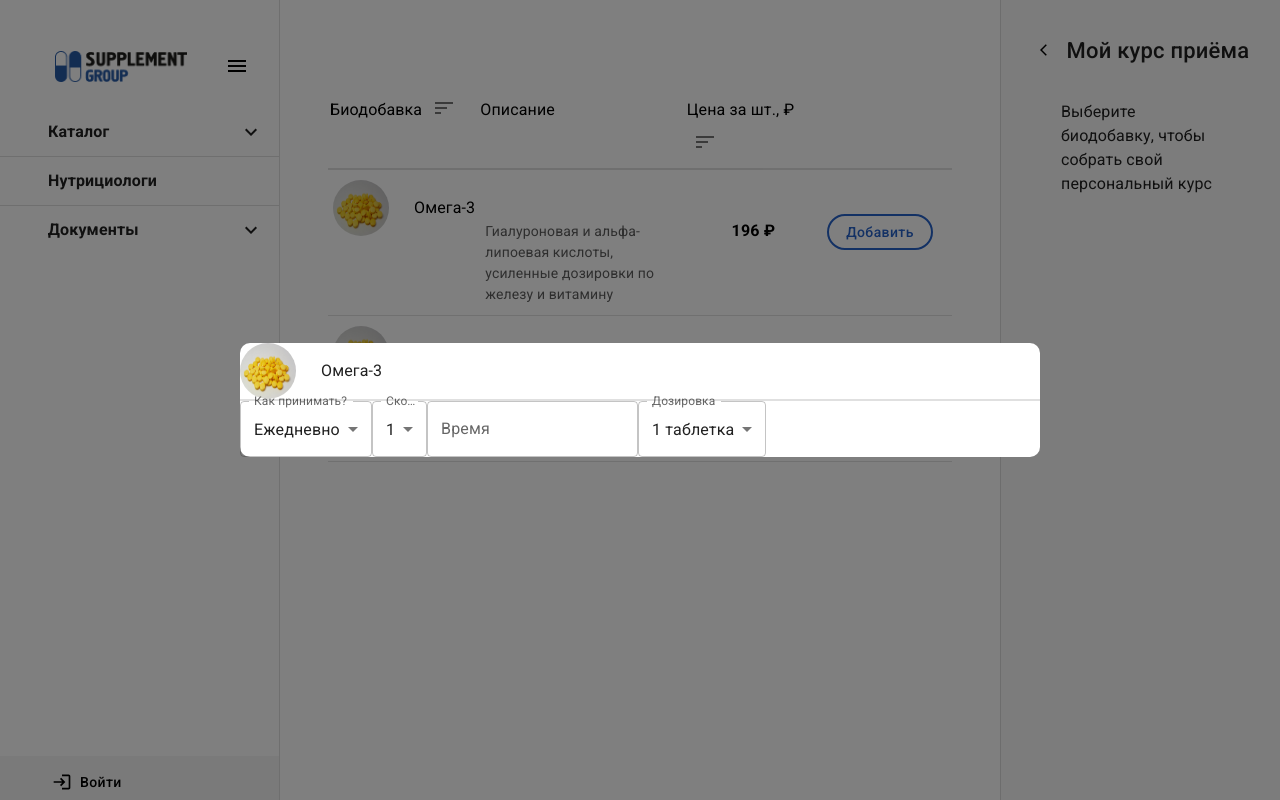
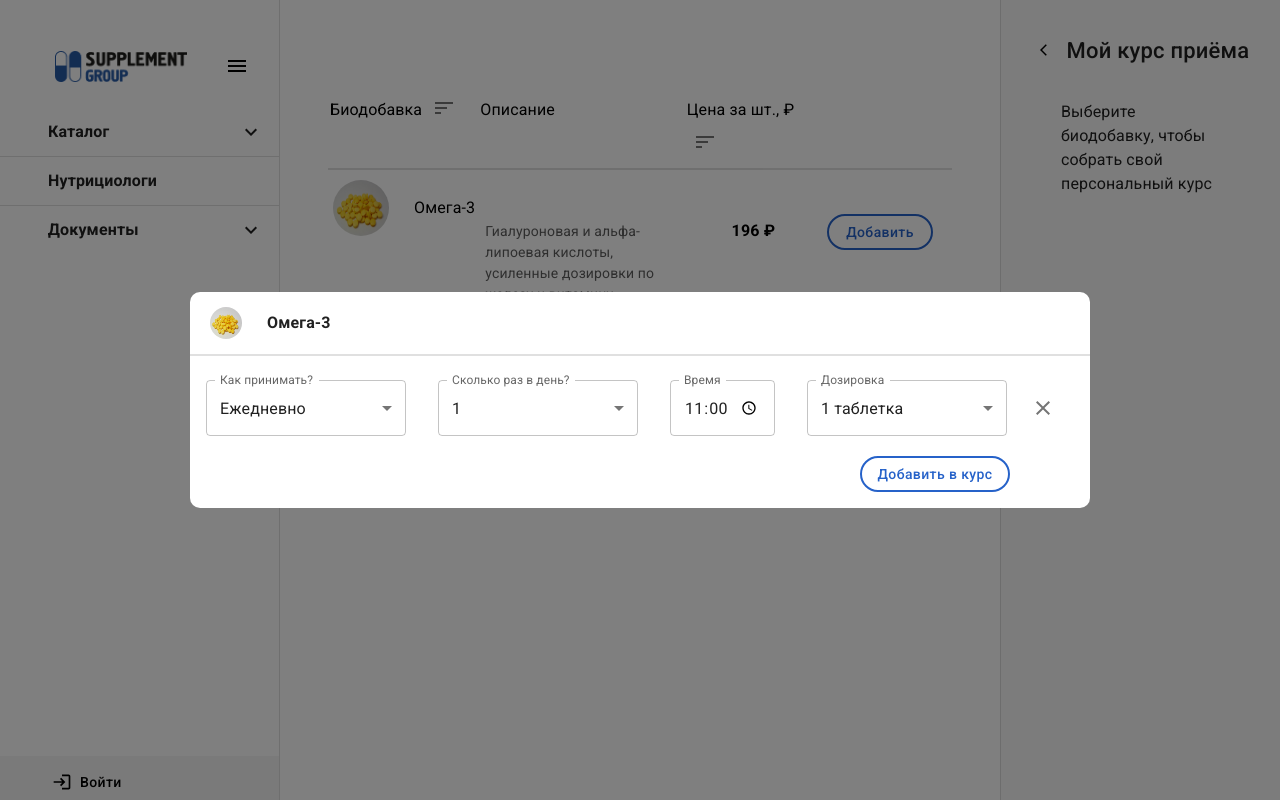
Before and after one commit to hikkarinyo/vitaminetrade, a React (Create React App) app: page / in a window 1280 px wide. Built offline with nearby package versions, Linux system fonts and the light colour scheme.

Commit message:
add modal

```diff
--- a/package.json
+++ b/package.json
@@ -3,6 +3,7 @@
   "version": "0.1.0",
   "private": true,
   "dependencies": {
+    "@date-io/date-fns": "^2.16.0",
     "@emotion/react": "^11.10.4",
     "@emotion/styled": "^11.10.4",
     "@fontsource/roboto": "^4.5.8",
@@ -12,6 +13,7 @@
     "@fortawesome/react-fontawesome": "^0.2.0",
     "@mui/icons-material": "^5.10.9",
     "@mui/material": "^5.10.11",
+    "@mui/x-date-pickers": "^5.0.7",
     "@testing-library/jest-dom": "^5.16.5",
     "@testing-library/react": "^13.4.0",
     "@testing-library/user-event": "^13.5.0",
--- a/src/components/Dialog.jsx
+++ b/src/components/Dialog.jsx
@@ -2,23 +2,54 @@ import * as React from 'react';
 import Box from '@mui/material/Box';
 import Typography from '@mui/material/Typography';
 import Modal from '@mui/material/Modal';
-import {MenuItem, TextField} from "@mui/material";
+import {Button, MenuItem, TextField} from "@mui/material";
+import {styled} from "@mui/material/styles";
+import SortIcon from "@mui/icons-material/Sort";
+import IconButton from "@mui/material/IconButton";
+import CloseIcon from '@mui/icons-material/Close';
+import {useState} from "react";
 
 const style = {
     position: 'absolute',
     top: '50%',
     left: '50%',
     transform: 'translate(-50%, -50%)',
-    width: 800,
+    width: 900,
     bgcolor: 'background.paper',
     borderRadius: 2.5,
     outline: 'none',
 
 };
 
+const MyButton = styled(Button)({
+    width: "150px",
+    height: "36px",
+    backgroundColor: '#ffffff',
+    color: "#2662C9",
+    borderRadius: "100px",
+    border: '2px solid #2662C9',
+    textTransform: "none",
+    "&:hover": {
+        backgroundColor: "#2662C9",
+        color: '#ffffff'
+    },
+    "&:active": {
+        backgroundColor: "#2662C9",
+        color: '#ffffff'
+    },
+})
+
 const Dialog = ({open, handleClose}) => {
+    const [data, setData] = useState({
+        day: '',
+        time: '',
+        dosage: ''
+    });
+
+    const handleSubmit = (data) => {
+        setData(data);
+    }
     return (
-        <div>
         <Modal
             open={open}
             onClose={handleClose}
@@ -28,34 +59,43 @@ const Dialog = ({open, handleClose}) => {
                     display: "flex",
                     flexDirection: 'row-reverse',
                     justifyContent: 'center',
-                        borderBottom: '2px solid #E0E0E0'
+                    borderBottom: '2px solid #E0E0E0',
                 }}>
-                        <Typography sx={{m: 'auto', ml: '25px'}}>Омега-3</Typography>
-                        <img sx={{m: 'auto 10px'}} alt={"pill"}
-                             style={{width: '56px', height: '56px', borderRadius: '50px'}}
+                    <Typography sx={{m: 'auto', ml: '5px', fontWeight: 'bold'}}>Омега-3</Typography>
+                    <img alt={"pill"}
+                         style={{width: '32px', height: '32px', borderRadius: '50px', margin: '15px 20px'}}
                          src={"/images/response.jpeg"}/>
                 </Box>
-
-                        <TextField label="Как принимать?" select value={"Ежедневно"}>
-                            <MenuItem value={"Ежедневно"} >Ежедневно</MenuItem>
+                <Box component="form" onSubmit={handleSubmit} sx={{
+                    '& .MuiTextField-root': {mr: 2, ml: 2, mt: 3, mb: 1},
+                }}>
+                    <TextField  sx={{width: '200px', height: '60px', borderRadius: '8px'}} label="Как принимать?"
+                               select
+                               value={"Ежедневно"}>
+                        <MenuItem value={"Ежедневно"}>Ежедневно</MenuItem>
                     </TextField>
 
-                    <TextField label="Сколько раз в день?" select value={"1"}>
-                        <MenuItem value={"1"} >1</MenuItem>
-                        <MenuItem value={"2"} >2</MenuItem>
-                        <MenuItem value={"3 "} >3</MenuItem>
+                    <TextField name="day" sx={{width: '200px', height: '60px', borderRadius: '8px'}}
+                               label="Сколько раз в день?" select value={"1"}>
+                        <MenuItem value={"1"}>1</MenuItem>
+                        <MenuItem value={"2"}>2</MenuItem>
+                        <MenuItem value={"3 "}>3</MenuItem>
                     </TextField>
-
-                    <TextField label="Время"/>
-
-                    <TextField label="Дозировка" select value={"1"}>
-                        <MenuItem value={"1"} >1 таблетка</MenuItem>
-                        <MenuItem value={"2"} >2 таблетки</MenuItem>
+                    <TextField name="time" type="time" defaultValue="11:00"
+                               sx={{width: '105px', height: '60px', borderRadius: '8px'}} label="Время"/>
+                    <TextField name="dosage" sx={{width: '200px', height: '60px', borderRadius: '8px'}} label="Дозировка"
+                               select
+                               value={"1"}>
+                        <MenuItem value={"1"}>1 таблетка</MenuItem>
+                        <MenuItem value={"2"}>2 таблетки</MenuItem>
                     </TextField>
-
+                    <IconButton onClick={handleClose} sx={{mt: 4}}>
+                        <CloseIcon/>
+                    </IconButton>
+                    <MyButton sx={{float: 'right', mt: 1, mr: 10, mb: 2}}>Добавить в курс</MyButton>
+                </Box>
             </Box>
         </Modal>
-        </div>
     );
 }
 export default Dialog;
```
Also changed, not shown: 1 other file (tests, documents, lock files or other folders). Lines whose indentation alone changed are shown as unchanged.
